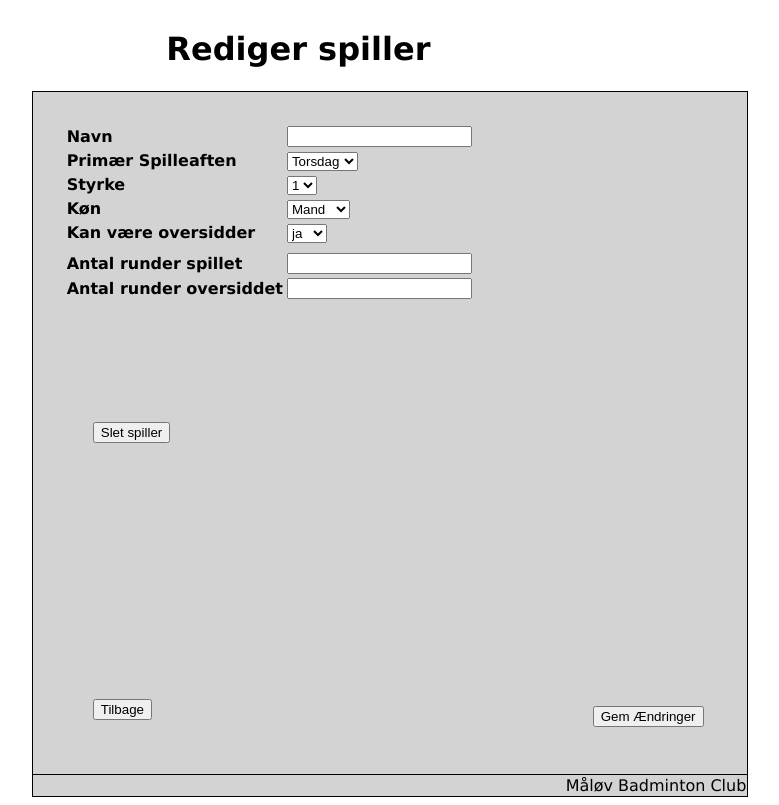
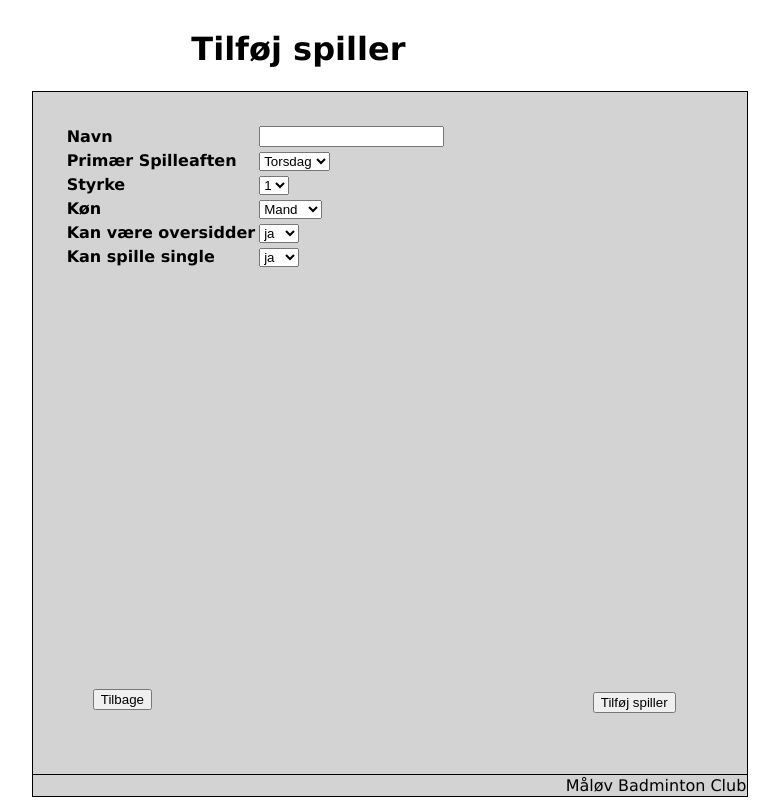
Before and after one commit to dixe/Badmintonprojekt, a PHP site: page /addplayer.php in a window 1280 px wide. Shown: the whole page, without its empty margins (250-1029 px from the left). Run offline with PHP 8.4, Linux system fonts and the light colour scheme.

Commit message:
Updated with the right code

```diff
--- a/addplayer.php
+++ b/addplayer.php
@@ -1,3 +1,30 @@
+<?php
+if ($_SERVER['REQUEST_METHOD'] == 'POST') {
+try{
+$Name=$_POST['name'];
+$Day=$_POST['day'];
+$Styrke=$_POST['styrke'];
+$Gender=$_POST['gender'];
+$Oversidder=$_POST['oversidder'];
+$Single=$_POST['single'];
+
+if(!$con = mysqli_connect("localhost","root","secretpwD1111","badmintonprojekt")){
+echo "ERROR";
+}
+if($stmt = $con->prepare('INSERT INTO players values("",?,?,?,?,?,?,0,0)')){
+$stmt->bind_param('sissss',$Name,$Styrke,$Gender,$Oversidder,$Day,$Single);
+$stmt->execute();
+$stmt->close();
+}
+mysqli_close($con);
+}catch(exception $e) {
+  echo "ex: ".$e;
+  //catch the right exception
+}
+//header("Location: main.php");
+//die();
+}
+?>
 <!DOCTYPE html>
 <html>
 <header>
@@ -7,13 +34,13 @@
 <center>
 <table id='mainframe'>
   <tr>
-    <th><h1>Rediger spiller</h1></th> <!-- Overskrift oeverst -->
+    <th><h1>Tilføj spiller</h1></th> <!-- Overskrift oeverst -->
   </tr>
   <tr id='innerEdge'>
     <td>
       <div id='content'> <!-- Hovedindholdet i midten -->
-        <form action='editplayer.php' method='post'>
-        <table id='edittable'>
+        <form action='addplayer.php' method='post'>
+        <table id='addtable'>
           <tr>
             <th>Navn</th><td><input type='text' name='name'></td>
           </tr>
@@ -34,20 +61,15 @@
                 <option value='1'>1</option>
                 <option value='2'>2</option>
                 <option value='3'>3</option>
-                <option value='4'>4</option>
-                <option value='5'>5</option>
-                <option value='6'>6</option>
-                <option value='7'>7</option>
-                <option value='8'>8</option>
-                <option value='9'>9</option>
+              </select>
             </td>
           </tr>
           <tr>
             <th>Køn</th>
             <td>
               <select name='gender'>
-                <option value='male'>Mand</option>
-                <option value='female'>Kvinde</option>
+                <option value='M'>Mand</option>
+                <option value='F'>Kvinde</option>
               </select>
             </td>
           </tr>
@@ -55,26 +77,28 @@
             <th>Kan være oversidder</th>
             <td>
               <select name='oversidder'>
-                <option value='yes'>ja</option>
-                <option value='no'>nej</option>
+                <option value='Y'>ja</option>
+                <option value='N'>nej</option>
               </select>
             </td>
           </tr>
-          <tr></tr><tr></tr><tr></tr>
           <tr>
-            <th>Antal runder spillet</th><td><input type='text'></td>
-          </tr>
-          <tr>
-            <th>Antal runder oversiddet</th><td><input type='text'></td>
+            <th>Kan spille single</th>
+            <td>
+              <select name='single'>
+                <option value='Y'>ja</option>
+                <option value='N'>nej</option>
+              </select>
+            </td>
           </tr>
         </table>
       </div>
     </td>
     <td>
       <div id='buttons'>
-        <input id='editbutton' type='submit' value='Gem Ændringer'></form>
-        <form action='main.php'><input id='deletebutton' type='submit' value='Slet spiller'></form>
-        <form action='main.php'><input id='backbutton' type='submit' value='Tilbage'></form>
+        <input id='addbutton' type='submit' value='Tilføj spiller'></form>
+        <form action='main.php'><input  id='backbutton' type='submit'
+                                       value='Tilbage'></form>
       </div>
     </td>
   </tr>
```
